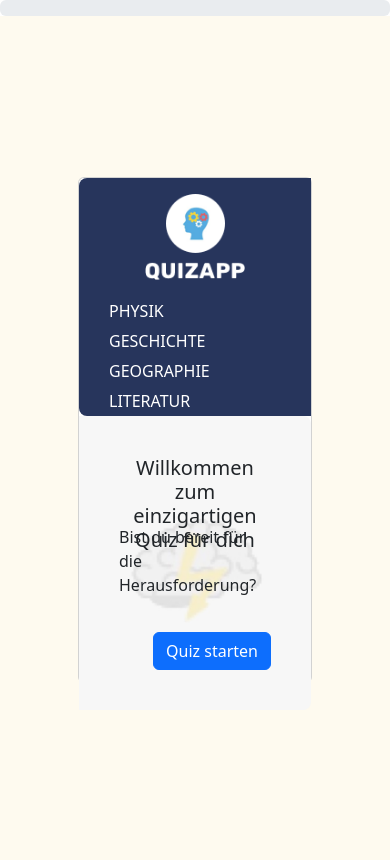
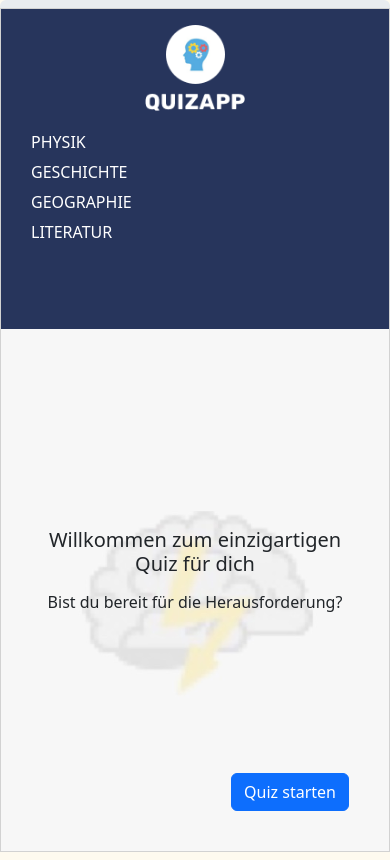
Before and after one commit to vi-rgaigl/quizapp, a website: page index.html in a window 390 px wide. Drawn offline with nearby package versions, Linux system fonts and the light colour scheme.

Commit message:
responsive design

```diff
--- a/index.html
+++ b/index.html
@@ -17,9 +17,9 @@
         <div id="progress_bar" class="progress-bar"></div>
     </div>
     <div class="body">
-        <div class="card mb-3 size-60-60">
+        <div class="card mb-3 size-card br-8">
             <div class="row g-0 height-100">
-                <div class="col-md-4 bg-blue card-aside br-tl-8 br-bl-8">
+                <div class="col-md-4 bg-blue card-aside br-aside">
                     <div class="image-container">
                         <img src="./img/logo.png" class="img-fluid rounded-start logo-image" alt="...">
                     </div>
@@ -37,7 +37,7 @@
                     </div>
                 </div>
 
-                <div id="content" class="col-md-8 content content-bg p-32 br-tr-8 br-br-8">
+                <div id="content" class="col-md-8 content content-bg p-32 br-content">
 
                 </div>
             </div>
--- a/script.js
+++ b/script.js
@@ -3,8 +3,6 @@ let amountRightAnsers = 0;
 
 function init() {
     render('./content/welcome.html');
-    // render('./content/quiz.html');
-    // render('./content/result.html');
 }
 
 function render(content) {
@@ -108,7 +106,6 @@ function unsetAnswerBoxColor() {
     }
 }
 
-
 function checkArrayIndex() {
     let check = true;
     if (currentQuestion >= questions.length) {
--- a/style.css
+++ b/style.css
@@ -1,6 +1,11 @@
-.body {
+body {
     height: 100vh;
     background-color: #FEFAEF;
+    overflow-y: hidden;
+}
+
+.body {
+    height: 100%;
     display: flex;
     justify-content: center;
     align-items: center;
@@ -48,19 +53,13 @@ a {
     border-radius: 8px;
 }
 
-.br-tl-8 {
+.br-aside {
     border-top-left-radius: 8px;
-}
-
-.br-bl-8 {
     border-bottom-left-radius: 8px;
 }
 
-.br-tr-8 {
+.br-content {
     border-top-right-radius: 8px;
-}
-
-.br-br-8 {
     border-bottom-right-radius: 8px;
 }
 
@@ -68,7 +67,7 @@ a {
     margin-top: 16px;
 }
 
-.size-60-60 {
+.size-card {
     width: 60%;
     height: 60%;
 }
@@ -206,3 +205,56 @@ h5 {
     justify-content: space-around;
     gap: 32px;
 }
+
+@media (max-width: 1400px) {
+
+}
+
+@media (max-width: 1200px) {
+
+}
+
+@media (max-width: 992px) {
+    .size-card {
+        width: 80%;
+        height: 80%;
+    }
+}
+
+@media (max-width: 768px) {
+
+    .card-aside {
+        height: 38%;
+    }
+    .content {
+        height: 62%;
+    }
+    .br-aside {
+        border-top-left-radius: 8px;
+        border-top-right-radius: 8px;
+        border-bottom-left-radius: 0;
+    }
+
+    .br-content {
+        border-top-right-radius: 0;
+        border-bottom-left-radius: 8px;
+        border-bottom-right-radius: 8px;
+    }
+}
+
+@media (max-width: 576px) {
+    .size-card {
+        height: 100%;
+        width: 100%;
+    }
+    .br-aside {
+        border-radius: 0;
+    }
+
+    .br-content {
+        border-radius: 0;
+    }
+    .br-8 {
+        border-radius: 0;
+    }
+}
```
